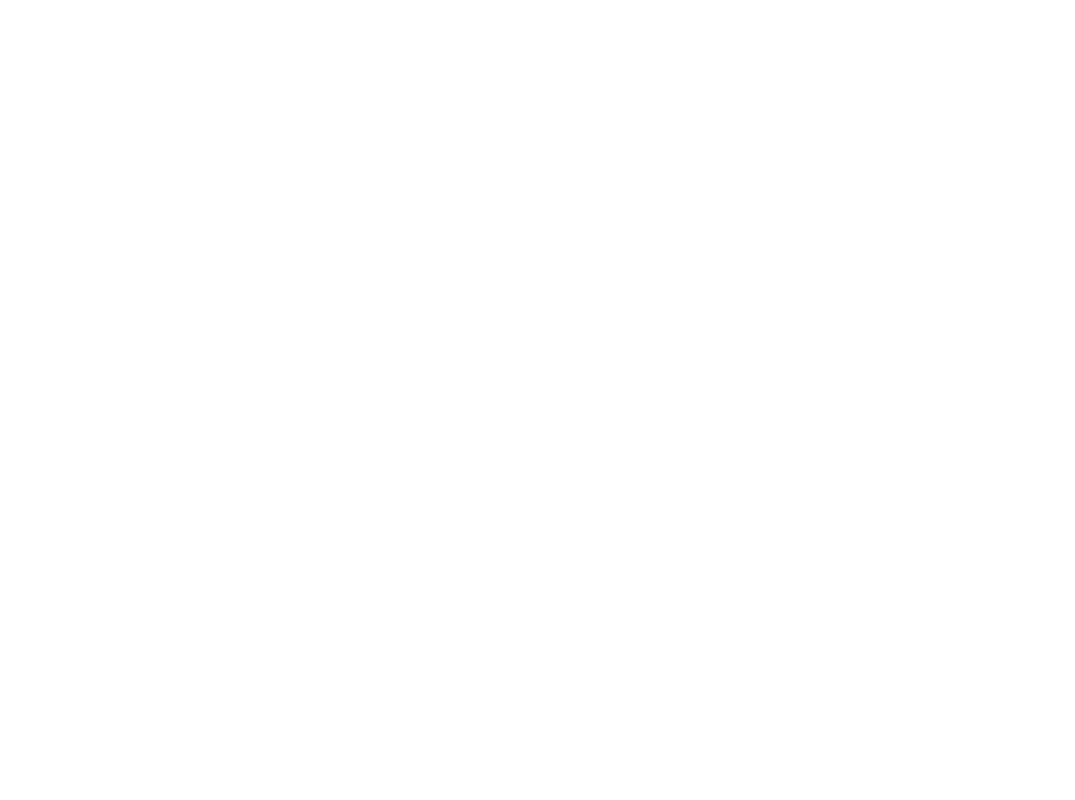
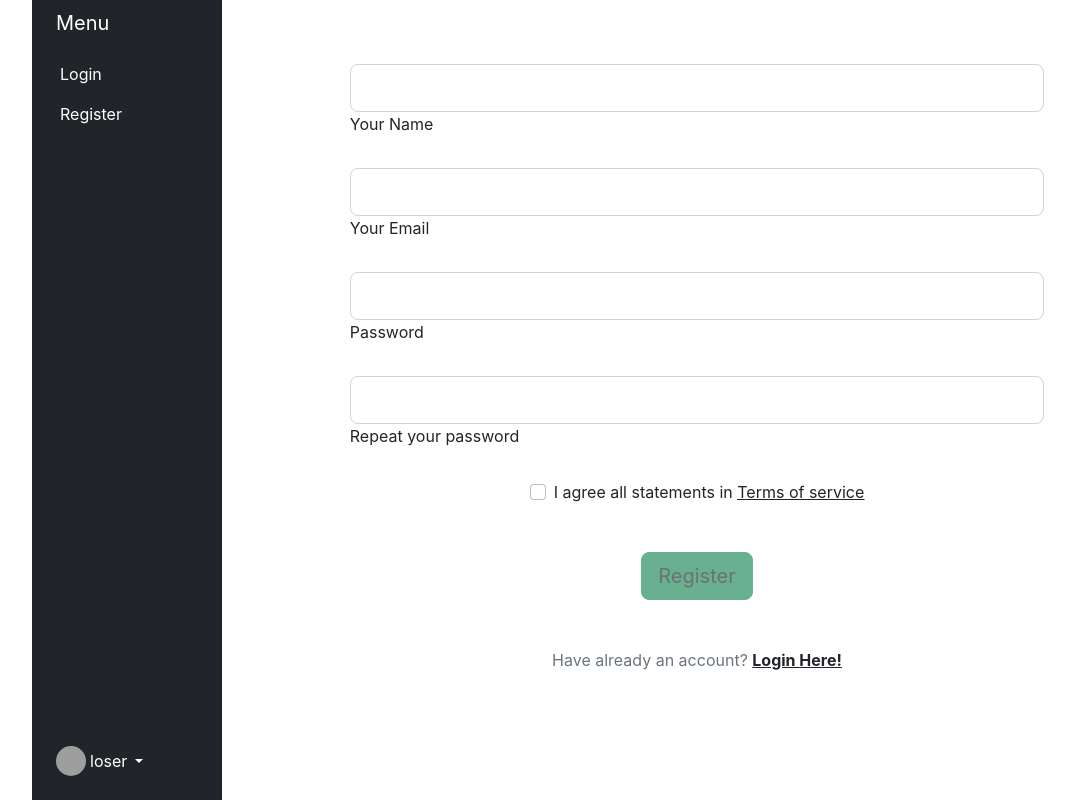
Before and after one commit to naimulislamshakil/Front-End-Assingment, a React (Create React App) app: page /register in a window 1280 px wide. Before the commit this address had no page. Shown: the whole page, without its empty margins (38-1113 px from the left). Built offline with nearby package versions, Linux system fonts and the light colour scheme; grey boxes are pictures that could not be loaded.

Commit message:
add navbar, login and register

```diff
--- a/src/App.tsx
+++ b/src/App.tsx
@@ -1,15 +1,11 @@
-import { Route, Routes } from "react-router-dom";
-import Home from "./Component/Home";
-
+import Navbar from './Component/Navbar';
 
 function App() {
-  return (
-    <div className="container">
-      <Routes>
-        <Route path="/" element={<Home></Home>}></Route>
-     </Routes>
-    </div>
-  );
+	return (
+		<div className="container">
+			<Navbar />
+		</div>
+	);
 }
 
 export default App;
--- /dev/null
+++ b/src/Component/Login.tsx
@@ -0,0 +1,68 @@
+import React from 'react';
+import { Link } from 'react-router-dom';
+
+const Login = () => {
+	return (
+		<div className="row">
+			<div className="col">
+				<form className="w-75 mx-auto mt-5">
+					{/* <!-- Email input --> */}
+					<div className="form-outline mb-4">
+						<input type="email" id="form2Example1" className="form-control" />
+						<label className="form-label" htmlFor="form2Example1">
+							Email address
+						</label>
+					</div>
+
+					{/* <!-- Password input --> */}
+					<div className="form-outline mb-4">
+						<input
+							type="password"
+							id="form2Example2"
+							className="form-control"
+						/>
+						<label className="form-label" htmlFor="form2Example2">
+							Password
+						</label>
+					</div>
+
+					{/* <!-- 2 column grid layout for inline styling --> */}
+					<div className="row mb-4">
+						<div className="col d-flex justify-content-center">
+							{/* <!-- Checkbox --> */}
+							<div className="form-check">
+								<input
+									className="form-check-input"
+									type="checkbox"
+									value=""
+									id="form2Example31"
+									checked
+								/>
+								<label className="form-check-label" htmlFor="form2Example31">
+									{' '}
+									Remember me{' '}
+								</label>
+							</div>
+						</div>
+
+						<div className="col">
+							{/* <!-- Simple link --> */}
+							<Link to="/">Forgot password?</Link>
+						</div>
+					</div>
+
+					{/* <!-- Submit button --> */}
+					<div className="d-flex justify-content-center">
+						<input
+							value="Login"
+							type="submit"
+							className="btn btn-lg btn-primary mb-4"
+						/>
+					</div>
+				</form>
+			</div>
+		</div>
+	);
+};
+
+export default Login;
--- /dev/null
+++ b/src/Component/Navbar.tsx
@@ -0,0 +1,99 @@
+import { Link, Route, Routes } from 'react-router-dom';
+import Home from './Home';
+import Login from './Login';
+import Register from './Register';
+
+const Navbar = () => {
+	const navbar = (
+		<>
+			<li>
+				<Link to="/login" className="nav-link text-white px-0 align-middle">
+					<span className="ms-1 d-sm-inline">Login</span>{' '}
+				</Link>
+			</li>
+			<li>
+				<Link
+					to="/register"
+					className="nav-link text-white px-0 mb-sm-2 align-middle"
+				>
+					<span className="ms-1 d-sm-inline">Register</span>{' '}
+				</Link>
+			</li>
+		</>
+	);
+	return (
+		<div>
+			<div className="row flex-nowrap">
+				<div className="col-auto col-md-3 col-xl-2 px-sm-2 px-0 bg-dark">
+					<div className="d-flex flex-column align-items-center align-items-sm-start px-3 pt-2 text-white min-vh-100">
+						<Link
+							to="/"
+							className="d-flex align-items-center pb-3 mb-md-0 me-md-auto text-white text-decoration-none"
+						>
+							<span className="fs-5 d-sm-inline">Menu</span>
+						</Link>
+						<ul
+							className="nav nav-pills flex-column mb-sm-auto mb-0 align-items-center align-items-sm-start"
+							id="menu"
+						>
+							{navbar}
+						</ul>
+
+						<div className="dropdown pb-4">
+							<Link
+								to="/"
+								className="d-flex align-items-center text-white text-decoration-none dropdown-toggle"
+								id="dropdownUser1"
+								data-bs-toggle="dropdown"
+								aria-expanded="false"
+							>
+								<img
+									src="https://github.com/mdo.png"
+									alt="hugenerd"
+									width="30"
+									height="30"
+									className="rounded-circle"
+								/>
+								<span className="d-none d-sm-inline mx-1">loser</span>
+							</Link>
+							<ul className="dropdown-menu dropdown-menu-dark text-small shadow">
+								<li>
+									<Link to="/" className="dropdown-item">
+										New project...
+									</Link>
+								</li>
+								<li>
+									<Link to="/" className="dropdown-item">
+										Settings
+									</Link>
+								</li>
+								<li>
+									<Link to="/" className="dropdown-item">
+										Profile
+									</Link>
+								</li>
+								<li>
+									<hr className="dropdown-divider" />
+								</li>
+								<li>
+									<Link to="/" className="dropdown-item">
+										Sign out
+									</Link>
+								</li>
+							</ul>
+						</div>
+					</div>
+				</div>
+				<div className="col py-3">
+					<Routes>
+						<Route path="/" element={<Home />}></Route>
+						<Route path="/login" element={<Login />} />
+						<Route path="/register" element={<Register />} />
+					</Routes>
+				</div>
+			</div>
+		</div>
+	);
+};
+
+export default Navbar;
--- /dev/null
+++ b/src/Component/Register.tsx
@@ -0,0 +1,100 @@
+import React, { useState } from 'react';
+import { Link } from 'react-router-dom';
+
+const Register = () => {
+	const [check, setCheck] = useState(false);
+	return (
+		<div className="row">
+			<div className="col">
+				<form className="w-75 mx-auto mt-5">
+					<div className="form-outline mb-4">
+						<input
+							type="text"
+							id="form3Example1cg"
+							className="form-control form-control-lg"
+						/>
+						<label className="form-label" htmlFor="form3Example1cg">
+							Your Name
+						</label>
+					</div>
+
+					<div className="form-outline mb-4">
+						<input
+							type="email"
+							id="form3Example3cg"
+							className="form-control form-control-lg"
+						/>
+						<label className="form-label" htmlFor="form3Example3cg">
+							Your Email
+						</label>
+					</div>
+
+					<div className="form-outline mb-4">
+						<input
+							type="password"
+							id="form3Example4cg"
+							className="form-control form-control-lg"
+						/>
+						<label className="form-label" htmlFor="form3Example4cg">
+							Password
+						</label>
+					</div>
+
+					<div className="form-outline mb-4">
+						<input
+							type="password"
+							id="form3Example4cdg"
+							className="form-control form-control-lg"
+						/>
+						<label className="form-label" htmlFor="form3Example4cdg">
+							Repeat your password
+						</label>
+					</div>
+
+					<div className="form-check d-flex justify-content-center mb-5">
+						<input
+							className="form-check-input me-2"
+							type="checkbox"
+							onClick={() => setCheck(!check)}
+							value=""
+							id="form2Example3cg"
+						/>
+						<label className="form-check-label" htmlFor="form2Example3g">
+							I agree all statements in{' '}
+							<a href="#!" className="text-body">
+								<u>Terms of service</u>
+							</a>
+						</label>
+					</div>
+
+					{check ? (
+						<div className="d-flex justify-content-center">
+							<input
+								type="submit"
+								value="Register"
+								className="btn btn-primary btn-block btn-lg gradient-custom-4 text-body"
+							/>
+						</div>
+					) : (
+						<div className="d-flex justify-content-center">
+							<input
+								type="submit"
+								value="Register"
+								className="btn disabled btn-success btn-block btn-lg gradient-custom-4 text-body"
+							/>
+						</div>
+					)}
+
+					<p className="text-center text-muted mt-5 mb-0">
+						Have already an account?{' '}
+						<Link to="/login" className="fw-bold text-body">
+							Login Here!
+						</Link>
+					</p>
+				</form>
+			</div>
+		</div>
+	);
+};
+
+export default Register;
```
